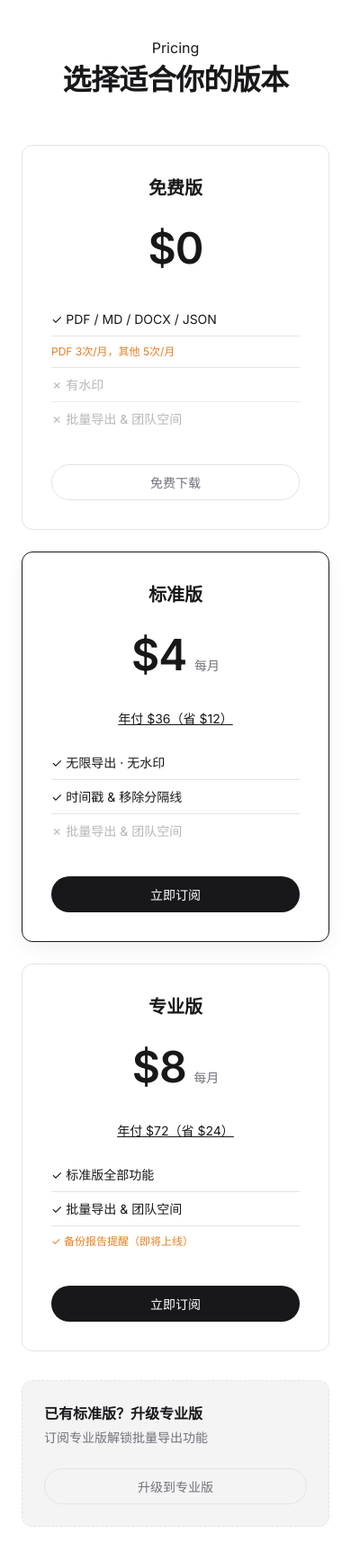
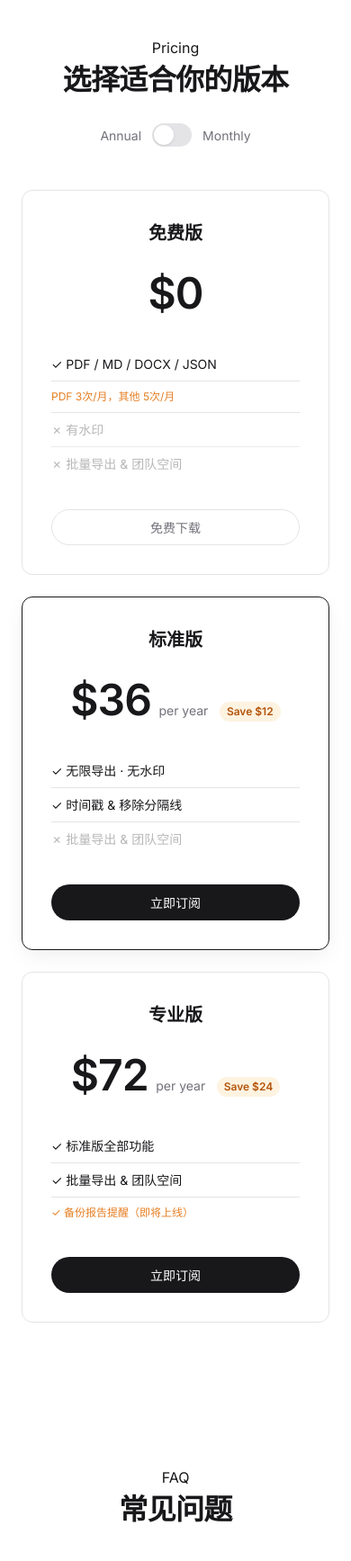
Before and after one commit to cf-jx/chatshell-landing, a plain HTML site: page index.html in a window 390 px wide. Shown: the part 3700-5435 px from the top of the page at 90% size. Drawn offline with Linux system fonts and the light colour scheme.

Commit message:
fix: update pricing and download sections

```diff
--- a/index.html
+++ b/index.html
@@ -228,8 +228,20 @@
 
     <section id="pricing" class="pricing">
       <div class="section-header">
-        <p class="section-tag">Pricing</p>
-        <h2 class="section-title" data-i18n="pricing_title">选择适合你的版本</h2>
+        <div class="section-header-row">
+          <div class="section-header-copy">
+            <p class="section-tag">Pricing</p>
+            <h2 class="section-title" data-i18n="pricing_title">Choose Your Plan</h2>
+          </div>
+          <div class="billing-toggle" role="group" aria-label="Billing period">
+            <span class="billing-label" data-role="billing-annual">Annual</span>
+            <label class="toggle-switch">
+              <input type="checkbox" id="billing-toggle" aria-label="Toggle monthly billing">
+              <span class="toggle-slider"></span>
+            </label>
+            <span class="billing-label" data-role="billing-monthly">Monthly</span>
+          </div>
+        </div>
       </div>
 
       <div class="pricing-grid">
@@ -249,44 +261,54 @@
         </div>
 
         <!-- Standard Tier -->
-        <div class="pricing-card featured">
+        <div class="pricing-card featured" data-plan="standard">
           <h3 class="pricing-name" data-i18n="pricing_standard">标准版</h3>
           <div class="pricing-price">
-            <span class="price-amount" data-i18n="pricing_std_price">¥12</span>
-            <span class="price-period" data-i18n="pricing_once">每月</span>
+            <span class="price-amount" data-price-monthly="4" data-price-annual="36">$36</span>
+            <span class="price-period">per year</span>
+            <span class="price-badge" data-role="price-badge"></span>
           </div>
-          <a href="https://www.creem.io/test/payment/prod_7KLUlPxDGS3Uz6ZuhF4HMF" id="buy-standard-yearly" class="pricing-yearly" data-i18n="pricing_std_year" target="_blank" rel="noopener noreferrer">年付 ¥108（省 25%）</a>
           <ul class="pricing-features">
             <li class="feature-yes" data-i18n="pricing_std_1">✓ Unlimited exports · No watermark</li>
             <li class="feature-yes" data-i18n="pricing_std_2">✓ Timestamps & Remove separators</li>
             <li class="feature-no" data-i18n="pricing_std_nobatch">✗ Batch export & Team space</li>
           </ul>
-          <a href="https://www.creem.io/test/payment/prod_etwFGQhTnf12g94BxOPaa" id="buy-standard" class="btn btn-primary" data-i18n="pricing_buy" target="_blank" rel="noopener noreferrer">立即订阅</a>
+          <a
+            href="https://www.creem.io/test/payment/prod_7KLUlPxDGS3Uz6ZuhF4HMF"
+            id="buy-standard"
+            class="btn btn-primary"
+            data-i18n="pricing_buy"
+            data-monthly-href="https://www.creem.io/test/payment/prod_etwFGQhTnf12g94BxOPaa"
+            data-annual-href="https://www.creem.io/test/payment/prod_7KLUlPxDGS3Uz6ZuhF4HMF"
+            target="_blank"
+            rel="noopener noreferrer"
+          >Subscribe</a>
         </div>
 
         <!-- Pro Tier -->
-        <div class="pricing-card">
+        <div class="pricing-card" data-plan="pro">
           <h3 class="pricing-name" data-i18n="pricing_pro">专业版</h3>
           <div class="pricing-price">
-            <span class="price-amount" data-i18n="pricing_pro_price">¥25</span>
-            <span class="price-period" data-i18n="pricing_once">每月</span>
+            <span class="price-amount" data-price-monthly="8" data-price-annual="72">$72</span>
+            <span class="price-period">per year</span>
+            <span class="price-badge" data-role="price-badge"></span>
           </div>
-          <a href="https://www.creem.io/test/payment/prod_j9tLgJnUAubFDfIARnRcC" id="buy-pro-yearly" class="pricing-yearly" data-i18n="pricing_pro_year" target="_blank" rel="noopener noreferrer">年付 ¥225（省 25%）</a>
           <ul class="pricing-features">
             <li class="feature-yes" data-i18n="pricing_pro_1">✓ All Standard features</li>
             <li class="feature-yes" data-i18n="pricing_pro_2">✓ Batch export & Team space</li>
             <li class="feature-limit" data-i18n="pricing_pro_3">✓ Backup report reminders (coming soon)</li>
           </ul>
-          <a href="https://www.creem.io/test/payment/prod_5uzdbr177Z9MzQVlYB5DL8" id="buy-pro" class="btn btn-primary" data-i18n="pricing_buy" target="_blank" rel="noopener noreferrer">立即订阅</a>
+          <a
+            href="https://www.creem.io/test/payment/prod_j9tLgJnUAubFDfIARnRcC"
+            id="buy-pro"
+            class="btn btn-primary"
+            data-i18n="pricing_buy"
+            data-monthly-href="https://www.creem.io/test/payment/prod_5uzdbr177Z9MzQVlYB5DL8"
+            data-annual-href="https://www.creem.io/test/payment/prod_j9tLgJnUAubFDfIARnRcC"
+            target="_blank"
+            rel="noopener noreferrer"
+          >Subscribe</a>
         </div>
-      </div>
-
-      <div class="pricing-upgrade">
-        <div class="pricing-upgrade-copy">
-          <div class="pricing-upgrade-title" data-i18n="pricing_upgrade_title">已有标准版？升级专业版</div>
-          <div class="pricing-upgrade-desc" data-i18n="pricing_upgrade_desc">订阅专业版解锁批量导出与附件下载</div>
-        </div>
-        <a href="https://www.creem.io/test/payment/prod_5uzdbr177Z9MzQVlYB5DL8" id="buy-upgrade" class="btn btn-secondary" data-i18n="pricing_upgrade_btn" target="_blank" rel="noopener noreferrer">升级到专业版</a>
       </div>
     </section>
 
@@ -378,12 +400,12 @@
         <p class="section-tag">Download</p>
         <h2 data-i18n="download_title">开始使用</h2>
         <p class="download-desc" data-i18n="download_desc">
-          从 GitHub 获取最新版本，按说明安装。Chrome Web Store 即将上架。
+          仅通过 Chrome Web Store 安装与更新（自动更新）。
         </p>
         <p class="download-meta" data-i18n="download_meta">当前版本：v1.0.0.1</p>
-        <a href="https://github.com/cf-jx/chatShell/releases/latest" target="_blank" class="btn btn-primary"
+        <a href="https://chromewebstore.google.com/search/chatshell" target="_blank" class="btn btn-primary"
           data-i18n="download_action">
-          <span>下载最新版本</span>
+          <span>前往 Chrome Web Store</span>
           <svg width="16" height="16" viewBox="0 0 16 16" fill="none">
             <path d="M3 8h10M9 4l4 4-4 4" stroke="currentColor" stroke-width="1.5" stroke-linecap="round"
               stroke-linejoin="round" />
--- a/script.js
+++ b/script.js
@@ -54,15 +54,12 @@ const translations = {
         pricing_pro_1: '✓ 标准版全部功能',
         pricing_pro_2: '✓ 批量导出 & 团队空间',
         pricing_pro_3: '✓ 备份报告提醒（即将上线）',
-        pricing_upgrade_title: '已有标准版？升级专业版',
-        pricing_upgrade_desc: '订阅专业版解锁批量导出功能',
-        pricing_upgrade_btn: '升级到专业版',
         pricing_buy: '立即订阅',
         pricing_free_btn: '免费下载',
         download_title: '开始使用',
-        download_desc: '从 GitHub 获取最新版本，按说明安装。Chrome Web Store 即将上架。',
+        download_desc: '仅通过 Chrome Web Store 安装与更新（自动更新）。',
         download_meta: '当前版本：v1.0.0.1',
-        download_action: '下载最新版本',
+        download_action: '前往 Chrome Web Store',
         // Legal pages
         privacy_title: '隐私政策',
         privacy_date: '最后更新：2026年1月22日',
@@ -180,15 +177,12 @@ const translations = {
         pricing_pro_1: '✓ All Standard features',
         pricing_pro_2: '✓ Batch export & Team space',
         pricing_pro_3: '✓ Backup report reminders (coming soon)',
-        pricing_upgrade_title: 'Already on Standard? Upgrade to Pro',
-        pricing_upgrade_desc: 'Subscribe to Pro to unlock batch export.',
-        pricing_upgrade_btn: 'Upgrade to Pro',
         pricing_buy: 'Subscribe',
         pricing_free_btn: 'Download Free',
         download_title: 'Get Started',
-        download_desc: 'Get the latest version from GitHub. Chrome Web Store coming soon.',
+        download_desc: 'Install and update via Chrome Web Store (auto-updates).',
         download_meta: 'Current version: v1.0.0.1',
-        download_action: 'Download Latest',
+        download_action: 'Get on Chrome Web Store',
         // Legal pages
         privacy_title: 'Privacy Policy',
         privacy_date: 'Last updated: January 22, 2026',
@@ -363,7 +357,61 @@ function updateLanguage() {
 }
 
 function initPricing() {
-    // Prices are now static in translations, no dynamic update needed
+    const toggle = document.getElementById('billing-toggle');
+    if (!toggle) return;
+
+    const STORAGE_KEY = 'chatshell-billing';
+    const saved = localStorage.getItem(STORAGE_KEY);
+    const initialMode = saved === 'monthly' ? 'monthly' : 'annual';
+    toggle.checked = initialMode === 'monthly';
+
+    const formatUsd = (amount) => {
+        const rounded = Math.round(amount);
+        return `$${rounded}`;
+    };
+
+    const update = () => {
+        const mode = toggle.checked ? 'monthly' : 'annual';
+        localStorage.setItem(STORAGE_KEY, mode);
+
+        const cards = document.querySelectorAll('.pricing-card[data-plan]');
+        cards.forEach((card) => {
+            const amountEl = card.querySelector('.price-amount[data-price-monthly][data-price-annual]');
+            const periodEl = card.querySelector('.price-period');
+            const badgeEl = card.querySelector('[data-role="price-badge"]');
+            const buyEl = card.querySelector('a.btn[data-monthly-href][data-annual-href]');
+            if (!amountEl || !periodEl || !badgeEl || !buyEl) return;
+
+            const monthly = Number(amountEl.getAttribute('data-price-monthly'));
+            const annual = Number(amountEl.getAttribute('data-price-annual'));
+            const hasNumbers = Number.isFinite(monthly) && Number.isFinite(annual) && monthly > 0 && annual > 0;
+            if (!hasNumbers) return;
+
+            if (mode === 'annual') {
+                amountEl.textContent = formatUsd(annual);
+                periodEl.textContent = 'per year';
+                buyEl.href = buyEl.getAttribute('data-annual-href');
+
+                const save = Math.max(0, monthly * 12 - annual);
+                if (save > 0) {
+                    badgeEl.style.display = 'inline-flex';
+                    badgeEl.textContent = `Save ${formatUsd(save)}`;
+                } else {
+                    badgeEl.style.display = 'none';
+                    badgeEl.textContent = '';
+                }
+            } else {
+                amountEl.textContent = formatUsd(monthly);
+                periodEl.textContent = 'per month';
+                buyEl.href = buyEl.getAttribute('data-monthly-href');
+                badgeEl.style.display = 'none';
+                badgeEl.textContent = '';
+            }
+        });
+    };
+
+    toggle.addEventListener('change', update);
+    update();
 }
 
 // ========================================
--- a/style.css
+++ b/style.css
@@ -686,6 +686,88 @@ main {
     margin-bottom: var(--space-12);
 }
 
+.section-header-row {
+    display: flex;
+    align-items: flex-start;
+    justify-content: space-between;
+    gap: var(--space-6);
+}
+
+.section-header-copy {
+    flex: 1;
+    text-align: center;
+}
+
+.billing-toggle {
+    display: flex;
+    align-items: center;
+    gap: var(--space-3);
+    padding-top: 4px;
+}
+
+.billing-label {
+    font-size: var(--text-sm);
+    color: var(--color-text-secondary);
+    user-select: none;
+}
+
+.toggle-switch {
+    position: relative;
+    width: 44px;
+    height: 26px;
+    display: inline-block;
+}
+
+.toggle-switch input {
+    opacity: 0;
+    width: 0;
+    height: 0;
+}
+
+.toggle-slider {
+    position: absolute;
+    cursor: pointer;
+    inset: 0;
+    background: var(--color-border);
+    border-radius: 999px;
+    transition: background 0.2s ease;
+}
+
+.toggle-slider::before {
+    content: '';
+    position: absolute;
+    height: 22px;
+    width: 22px;
+    left: 2px;
+    top: 2px;
+    background: #fff;
+    border-radius: 50%;
+    transition: transform 0.2s ease;
+    box-shadow: 0 1px 3px rgba(0,0,0,0.12);
+}
+
+.toggle-switch input:checked + .toggle-slider {
+    background: #111827;
+}
+
+.toggle-switch input:checked + .toggle-slider::before {
+    transform: translateX(18px);
+}
+
+.price-badge {
+    display: inline-flex;
+    align-items: center;
+    margin-left: var(--space-2);
+    padding: 2px 8px;
+    border-radius: 999px;
+    font-size: 12px;
+    line-height: 18px;
+    background: rgba(245, 158, 11, 0.12);
+    color: #b45309;
+    font-weight: var(--weight-semibold);
+    white-space: nowrap;
+}
+
 .section-title {
     font-size: var(--text-xl);
     font-weight: var(--weight-semibold);
@@ -944,33 +1026,6 @@ main {
     justify-content: center;
 }
 
-.pricing-upgrade {
-    margin-top: var(--space-8);
-    padding: var(--space-6);
-    border: 1px dashed var(--color-border);
-    border-radius: 12px;
-    background: var(--color-surface);
-    display: flex;
-    align-items: center;
-    justify-content: space-between;
-    gap: var(--space-6);
-}
-
-.pricing-upgrade-title {
-    font-size: var(--text-base);
-    font-weight: var(--weight-semibold);
-}
-
-.pricing-upgrade-desc {
-    font-size: var(--text-sm);
-    color: var(--color-text-secondary);
-    margin-top: var(--space-1);
-}
-
-.pricing-upgrade .btn {
-    white-space: nowrap;
-}
-
 /* ==================== DOWNLOAD SECTION ==================== */
 .download-section {
     padding: var(--space-20) var(--space-6);
@@ -1079,6 +1134,15 @@ footer {
 
 /* ==================== RESPONSIVE ==================== */
 @media (max-width: 768px) {
+    .section-header-row {
+        flex-direction: column;
+        align-items: center;
+    }
+
+    .billing-toggle {
+        padding-top: 0;
+    }
+
     .feature-grid {
         grid-template-columns: 1fr;
     }
@@ -1089,16 +1153,6 @@ footer {
 
     .pricing-grid {
         grid-template-columns: 1fr;
-    }
-
-    .pricing-upgrade {
-        flex-direction: column;
-        align-items: flex-start;
-    }
-
-    .pricing-upgrade .btn {
-        width: 100%;
-        justify-content: center;
     }
 
     .hero h1 {
```
Also changed, not shown: privacy.html (+30 -30 lines), terms.html (+32 -32 lines).
